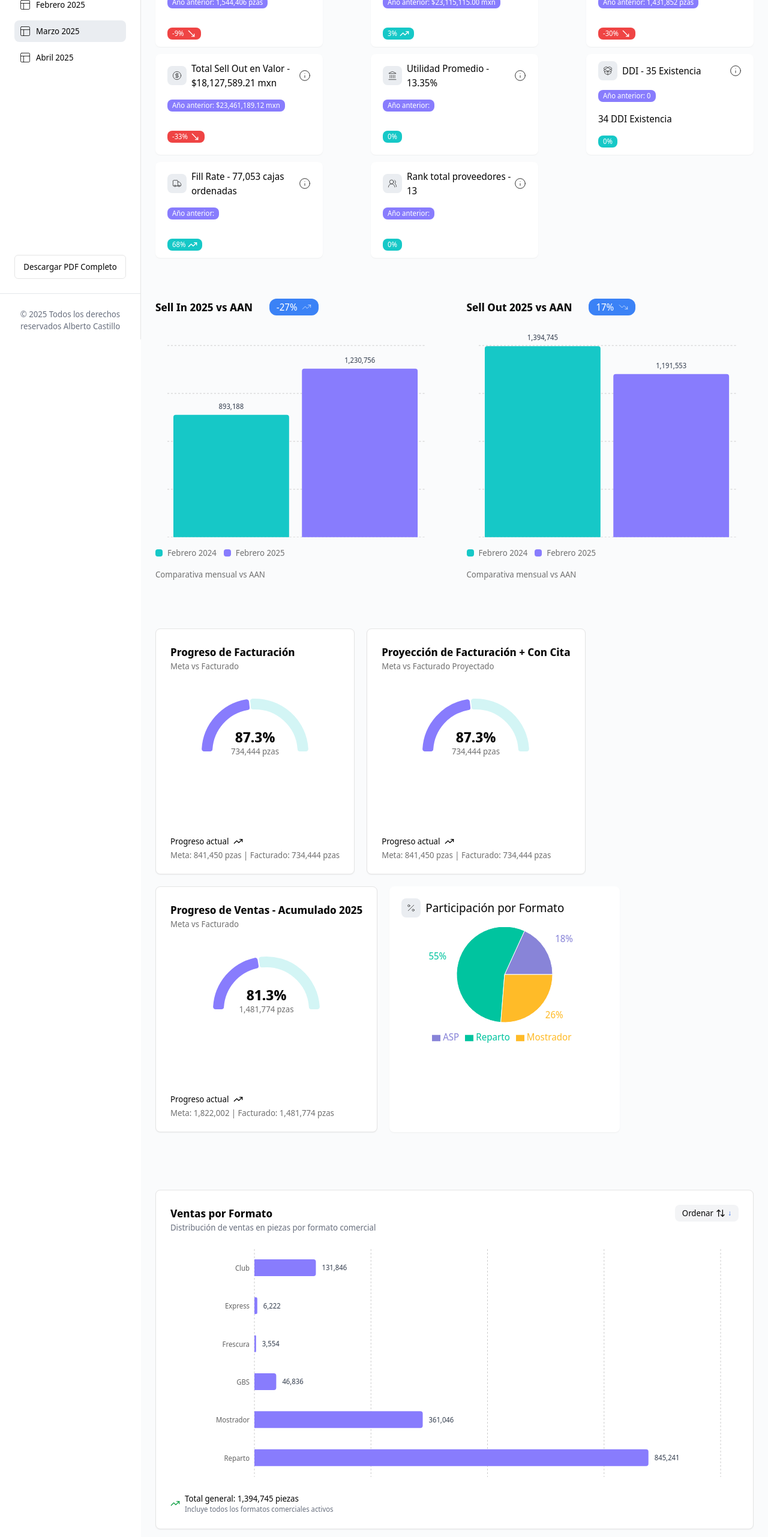
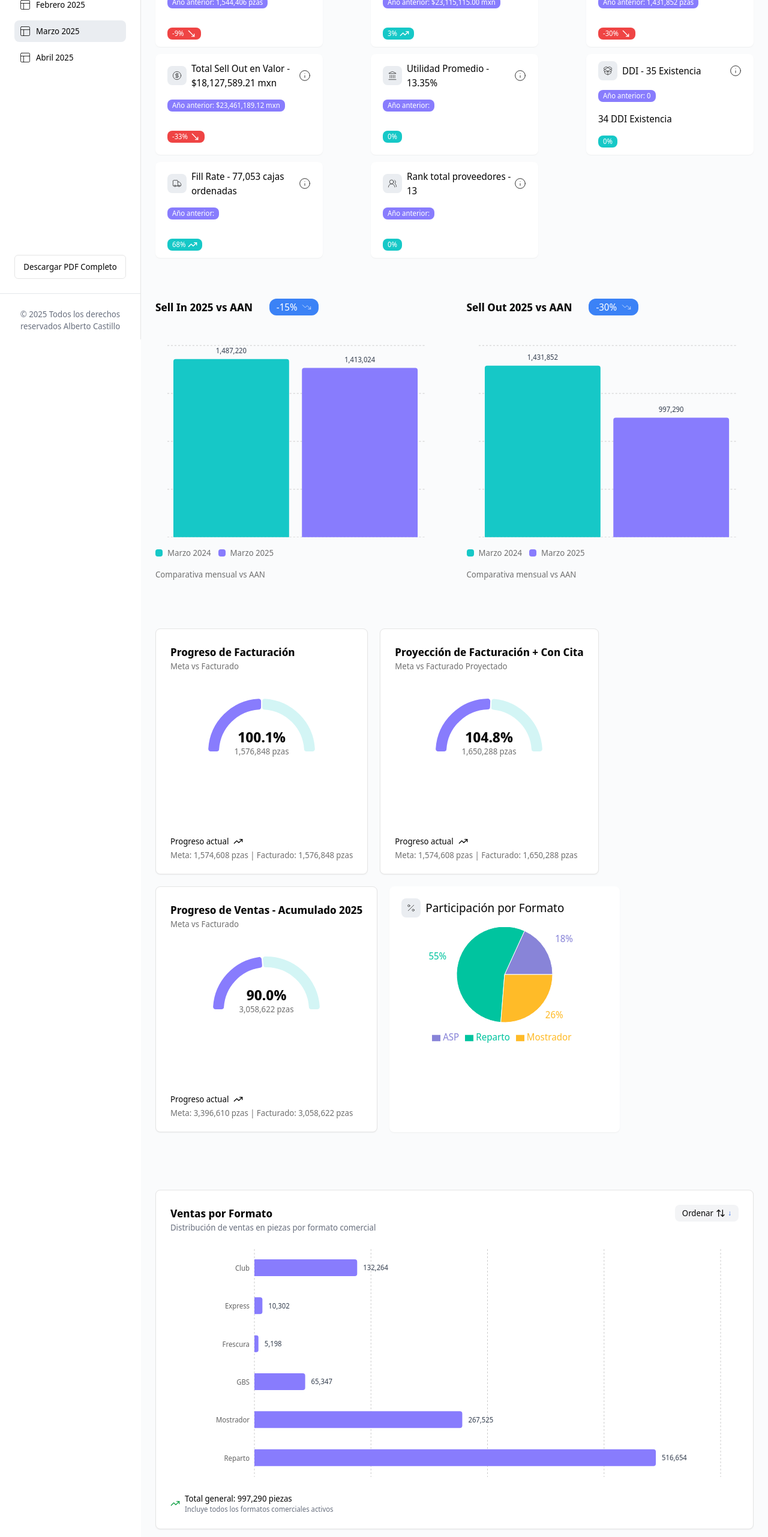
Before and after one commit to casferbeto/rdnrivera, a Next.js app: page /marzo in a window 1280 px wide. Shown: the part 234-2797 px from the top of the page at 60% size. Built offline with nearby package versions, Linux system fonts and the light colour scheme.

Commit message:
actualización page marzo

```diff
--- /dev/null
+++ b/app/(routes)/components/BarChartSellOut/BarChartSellOutMarzo.tsx
@@ -0,0 +1,110 @@
+'use client';
+
+import { TrendingDown, TrendingUp } from 'lucide-react';
+import {
+	Bar,
+	BarChart,
+	CartesianGrid,
+	XAxis,
+	YAxis,
+	ResponsiveContainer,
+	Tooltip,
+	LabelList,
+	Cell,
+} from 'recharts';
+
+// Datos corregidos con estructura consistente
+const data = [
+	{ periodo: 'Marzo 2024', ventaPzas: 1431852 },
+	{ periodo: 'Marzo 2025', ventaPzas: 997290 },
+];
+
+const COLORS = ['#16c8c7', '#887cfd'];
+
+export function BarChartSellOutMarzo() {
+	return (
+		<div className="mt-5">
+			{/* Encabezado */}
+			<div className="flex gap-x-5 mb-5">
+				<div className="flex items-center gap-2">
+					<div className="text-lg font-semibold">Sell Out 2025 vs AAN </div>
+					<div className="text-sm text-muted-foreground"></div>
+				</div>
+
+				<div className="flex items-center gap-2 px-3 text-md bg-blue-500 text-white rounded-xl w-fit">
+					-30%
+					<TrendingDown strokeWidth={1} className="h-4 w-4" />
+				</div>
+			</div>
+
+			{/* Gráfica */}
+			<div className="h-[350px]">
+				<ResponsiveContainer width="100%" height="100%">
+					<BarChart
+						data={data}
+						margin={{ top: 30, right: 30, left: 20, bottom: 0 }}
+					>
+						<CartesianGrid vertical={false} strokeDasharray="3 3" />
+
+						<Tooltip
+							content={({ active, payload }) => {
+								if (active && payload && payload.length) {
+									return (
+										<div className="bg-white p-3 rounded-lg shadow-xl border">
+											<p className="font-medium">
+												{payload[0].payload.periodo}
+											</p>
+											<p className="text-sm">
+												{new Intl.NumberFormat().format(
+													(payload[0].value as number) ?? 0,
+												)}{' '}
+												piezas
+											</p>
+										</div>
+									);
+								}
+								return null;
+							}}
+						/>
+						<Bar dataKey="ventaPzas" radius={[4, 4, 0, 0]} barSize={350}>
+							{data.map((entry, index) => (
+								<Cell
+									key={`cell-${index}`}
+									fill={COLORS[index % COLORS.length]}
+								/>
+							))}
+							<LabelList
+								dataKey="ventaPzas"
+								position="top"
+								formatter={(value: number) =>
+									new Intl.NumberFormat().format(value)
+								}
+								fill="#374151"
+								fontSize={12}
+								offset={10}
+							/>
+						</Bar>
+					</BarChart>
+				</ResponsiveContainer>
+			</div>
+
+			{/* Leyenda de colores */}
+			<div className="mt-4 flex flex-wrap gap-3 text-sm">
+				{data.map((item, index) => (
+					<div key={item.periodo} className="flex items-center gap-2">
+						<div
+							className="w-3 h-3 rounded-sm"
+							style={{ backgroundColor: COLORS[index] }}
+						/>
+						<span className="text-muted-foreground">{item.periodo}</span>
+					</div>
+				))}
+			</div>
+
+			{/* Pie */}
+			<div className="mt-4 text-sm text-muted-foreground">
+				Comparativa mensual vs AAN
+			</div>
+		</div>
+	);
+}
--- /dev/null
+++ b/app/(routes)/components/BarChartSellin/BarChartSellInMarzo.tsx
@@ -0,0 +1,110 @@
+'use client';
+
+import { TrendingDown, TrendingUp } from 'lucide-react';
+import {
+	Bar,
+	BarChart,
+	CartesianGrid,
+	XAxis,
+	YAxis,
+	ResponsiveContainer,
+	Tooltip,
+	LabelList,
+	Cell,
+} from 'recharts';
+
+// Datos corregidos con estructura consistente
+const data = [
+	{ periodo: 'Marzo 2024', ventaPzas: 1487220 },
+	{ periodo: 'Marzo	 2025', ventaPzas: 1413024 },
+];
+
+const COLORS = ['#16c8c7', '#887cfd'];
+
+export function BarChartSellInMarzo() {
+	return (
+		<div className="mt-5">
+			{/* Encabezado */}
+			<div className="flex gap-x-5 mb-5">
+				<div className="flex items-center gap-2">
+					<div className="text-lg font-semibold">Sell In 2025 vs AAN</div>
+					<div className="text-sm text-muted-foreground"> </div>
+				</div>
+
+				<div className="flex items-center gap-2 px-3 text-md bg-blue-500 text-white rounded-xl w-fit">
+					-15%
+					<TrendingDown strokeWidth={1} className="h-4 w-4" />
+				</div>
+			</div>
+
+			{/* Gráfica */}
+			<div className="h-[350px]">
+				<ResponsiveContainer width="100%" height="100%">
+					<BarChart
+						data={data}
+						margin={{ top: 30, right: 30, left: 20, bottom: 0 }}
+					>
+						<CartesianGrid vertical={false} strokeDasharray="3 3" />
+
+						<Tooltip
+							content={({ active, payload }) => {
+								if (active && payload && payload.length) {
+									return (
+										<div className="bg-white p-3 rounded-lg shadow-xl border">
+											<p className="font-medium">
+												{payload[0].payload.periodo}
+											</p>
+											<p className="text-sm">
+												{new Intl.NumberFormat().format(
+													(payload[0].value as number) ?? 0,
+												)}{' '}
+												piezas
+											</p>
+										</div>
+									);
+								}
+								return null;
+							}}
+						/>
+						<Bar dataKey="ventaPzas" radius={[4, 4, 0, 0]} barSize={350}>
+							{data.map((entry, index) => (
+								<Cell
+									key={`cell-${index}`}
+									fill={COLORS[index % COLORS.length]}
+								/>
+							))}
+							<LabelList
+								dataKey="ventaPzas"
+								position="top"
+								formatter={(value: number) =>
+									new Intl.NumberFormat().format(value)
+								}
+								fill="#374151"
+								fontSize={12}
+								offset={10}
+							/>
+						</Bar>
+					</BarChart>
+				</ResponsiveContainer>
+			</div>
+
+			{/* Leyenda de colores */}
+			<div className="mt-4 flex flex-wrap gap-3 text-sm">
+				{data.map((item, index) => (
+					<div key={item.periodo} className="flex items-center gap-2">
+						<div
+							className="w-3 h-3 rounded-sm"
+							style={{ backgroundColor: COLORS[index] }}
+						/>
+						<span className="text-muted-foreground">{item.periodo}</span>
+					</div>
+				))}
+			</div>
+
+			{/* Pie */}
+			<div className="mt-4 text-sm text-muted-foreground">
+				Comparativa mensual vs AAN
+			</div>
+		</div>
+	);
+}
--- a/app/(routes)/components/SalesRadialChart/SalesRadialChartAcumuladoMarzo.tsx
+++ b/app/(routes)/components/SalesRadialChart/SalesRadialChartAcumuladoMarzo.tsx
@@ -17,7 +17,7 @@ const salesDataEnero = [
 	},
 ];
 
-export function SalesRadialChartAcumuladoFebrero() {
+export function SalesRadialChartAcumuladoMarzo() {
 	const [isMounted, setIsMounted] = useState(false);
 	const {
 		goal,
--- a/app/(routes)/components/SalesRadialChart/SalesRadialChartMarzoProyectado.tsx
+++ b/app/(routes)/components/SalesRadialChart/SalesRadialChartMarzoProyectado.tsx
@@ -9,15 +9,15 @@ const salesDataEnero = [
 	{
 		month: 'Marzo',
 		goal: 1574608,
-		billed: 1576848,
+		billed: 1576848 + 73440,
 		billedWithAppointment: 73440,
 		formattedGoal: '1,574,608 pzas',
-		formattedBilled: '1,576,848 pzas',
+		formattedBilled: '1,650,288 pzas',
 		formattedBilledWithAppointment: '1,650,288 pzas',
 	},
 ];
 
-export function SalesRadialChartFebreroProyectado() {
+export function SalesRadialChartMarzoProyectado() {
 	const [isMounted, setIsMounted] = useState(false);
 	const {
 		goal,
--- /dev/null
+++ b/app/(routes)/components/VentasPorFormatoChart/VentasPorFormatoChartMarzo.tsx
@@ -0,0 +1,150 @@
+'use client';
+
+import { ArrowUpDown, TrendingUp } from 'lucide-react';
+import {
+	Bar,
+	BarChart,
+	CartesianGrid,
+	LabelList,
+	ResponsiveContainer,
+	Tooltip,
+	XAxis,
+	YAxis,
+} from 'recharts';
+import { useState } from 'react';
+
+const initialData = [
+	{ formato: 'Club', ventaPzas: 132264 },
+	{ formato: 'Express', ventaPzas: 10302 },
+	{ formato: 'Frescura', ventaPzas: 5198 },
+	{ formato: 'GBS', ventaPzas: 65347 },
+	{ formato: 'Mostrador', ventaPzas: 267525 },
+	{ formato: 'Reparto', ventaPzas: 516654 },
+];
+
+export function VentasPorFormatoChartMarzo() {
+	const [sortOrder, setSortOrder] = useState<'asc' | 'desc'>('desc');
+	const [chartData, setChartData] = useState(initialData);
+
+	const sortData = () => {
+		const sorted = [...initialData].sort((a, b) => {
+			return sortOrder === 'desc'
+				? b.ventaPzas - a.ventaPzas
+				: a.ventaPzas - b.ventaPzas;
+		});
+		setChartData(sorted);
+	};
+
+	const toggleSortOrder = () => {
+		const newOrder = sortOrder === 'desc' ? 'asc' : 'desc';
+		setSortOrder(newOrder);
+		sortData();
+	};
+
+	const totalVentas = initialData.reduce(
+		(acc, curr) => acc + curr.ventaPzas,
+		0,
+	);
+
+	return (
+		<div className="h-full p-6 bg-white rounded-lg border shadow-sm">
+			{/* Header */}
+			<div className="mb-4">
+				<div className="flex justify-between items-start">
+					<div>
+						<h3 className="text-lg font-semibold">Ventas por Formato</h3>
+						<p className="text-sm text-gray-500">
+							Distribución de ventas en piezas por formato comercial
+						</p>
+					</div>
+					<button
+						onClick={toggleSortOrder}
+						className="flex items-center gap-1 px-3 py-1 text-sm bg-gray-100 rounded-lg hover:bg-gray-200"
+					>
+						Ordenar
+						<ArrowUpDown className="h-4 w-4" />
+						<span
+							className={`text-xs ${
+								sortOrder === 'desc' ? 'text-blue-600' : 'text-gray-600'
+							}`}
+						>
+							{sortOrder === 'desc' ? '↓' : '↑'}
+						</span>
+					</button>
+				</div>
+			</div>
+
+			{/* Gráfico */}
+			<div className="h-[400px]">
+				<ResponsiveContainer width="100%" height="100%">
+					<BarChart
+						data={chartData}
+						layout="vertical"
+						margin={{ top: 10, right: 30, left: 20, bottom: 10 }}
+					>
+						<CartesianGrid horizontal={false} strokeDasharray="3 3" />
+						<YAxis
+							dataKey="formato"
+							type="category"
+							tickLine={false}
+							axisLine={false}
+							width={120}
+							tick={{ fontSize: 12 }}
+						/>
+						<XAxis dataKey="ventaPzas" type="number" hide />
+						<Tooltip
+							content={({ active, payload }) => {
+								if (active && payload && payload.length) {
+									return (
+										<div className="bg-white p-3 rounded-lg shadow-md border">
+											<p className="font-medium">
+												{payload[0].payload.formato}
+											</p>
+											<p className="text-sm">
+												{new Intl.NumberFormat().format(
+													payload[0].value as number, // Corrección aplicada aquí
+												)}{' '}
+												piezas
+											</p>
+										</div>
+									);
+								}
+								return null;
+							}}
+						/>
+						<Bar
+							dataKey="ventaPzas"
+							fill="#887cfd"
+							radius={[0, 4, 4, 0]}
+							barSize={28}
+						>
+							<LabelList
+								dataKey="ventaPzas"
+								position="right"
+								offset={10}
+								formatter={(value: number) =>
+									new Intl.NumberFormat().format(value)
+								}
+								className="fill-gray-700"
+								fontSize={12}
+							/>
+						</Bar>
+					</BarChart>
+				</ResponsiveContainer>
+			</div>
+
+			{/* Pie */}
+			<div className="mt-4 flex items-center gap-2 text-sm">
+				<TrendingUp className="h-4 w-4 text-green-600" />
+				<div>
+					<p className="font-medium">
+						Total general: {new Intl.NumberFormat().format(totalVentas)} piezas
+					</p>
+					<p className="text-xs text-gray-500">
+						Incluye todos los formatos comerciales activos
+					</p>
+				</div>
+			</div>
+		</div>
+	);
+}
--- a/app/(routes)/marzo/page.tsx
+++ b/app/(routes)/marzo/page.tsx
@@ -24,13 +24,12 @@ import { ListIntegrations } from '../components/ListIntegrations';
 import { Average } from 'next/font/google';
 import { Sellout } from '../components/Sellout';
 import { Partformat } from '../components/Partformat/Partformat';
-
-import { BarChartSellInFebrero } from '../components/BarChartSellin/BarChartSellInFebrero';
-import { BarChartSellOutFebrero } from '../components/BarChartSellOut/BarChartSellOutFebrero';
-import { SalesRadialChartFebrero } from '../components/SalesRadialChart/SalesRadialChartFebrero';
-import { SalesRadialChartFebreroProyectado } from '../components/SalesRadialChart/SalesRadialChartFebreroProyectado';
-import { VentasPorFormatoChartFebrero } from '../components/VentasPorFormatoChart/VentasPorFormatoChartFebrero';
-import { SalesRadialChartAcumuladoFebrero } from '../components/SalesRadialChart/SalesRadialChartAcumuladoFebrero';
+import { VentasPorFormatoChartMarzo } from '../components/VentasPorFormatoChart/VentasPorFormatoChartMarzo';
+import { SalesRadialChartMarzo } from '../components/SalesRadialChart/SalesRadialChartMarzo';
+import { SalesRadialChartMarzoProyectado } from '../components/SalesRadialChart/SalesRadialChartMarzoProyectado';
+import { SalesRadialChartAcumuladoMarzo } from '../components/SalesRadialChart/SalesRadialChartAcumuladoMarzo';
+import { BarChartSellInMarzo } from '../components/BarChartSellin/BarChartSellInMarzo';
+import { BarChartSellOutMarzo } from '../components/BarChartSellOut/BarChartSellOutMarzo';
 
 const dataCardSummary = [
 	{
@@ -133,17 +132,17 @@ export default function Home() {
 			</div>
 			<div className="grid grid-cols-1 xl:grid-cols-2 gap-4 xl:gap-10 mt-12 md:mb-10">
 				<div className="w-full h-full">
-					<BarChartSellInFebrero />
+					<BarChartSellInMarzo />
 				</div>
 				<div className="w-full h-full">
-					<BarChartSellOutFebrero />
+					<BarChartSellOutMarzo />
 				</div>
 			</div>
 
 			<div className="flex flex-col xl:flex-row flex-wrap gap-4 md:gap-5 mt-20 md:mb-10 w-full">
-				<SalesRadialChartFebrero />
-				<SalesRadialChartFebreroProyectado />
-				<SalesRadialChartAcumuladoFebrero />
+				<SalesRadialChartMarzo />
+				<SalesRadialChartMarzoProyectado />
+				<SalesRadialChartAcumuladoMarzo />
 				<Partformat />
 			</div>
 
@@ -152,7 +151,7 @@ export default function Home() {
 			</div>
 
 			<div className="grid md:gap-x-10 mt-12">
-				<VentasPorFormatoChartFebrero />
+				<VentasPorFormatoChartMarzo />
 			</div>
 		</div>
 	);
--- a/app/(routes)/page.tsx
+++ b/app/(routes)/page.tsx
@@ -96,7 +96,7 @@ export default function Home() {
 	return (
 		<div>
 			<h2 className="text-2xl mb-4">Acumulado 2025</h2>
-			<div className="grid grid-cols-1 md:grid-cols-2 lg:grid-cols-3 gap-3 lg:gap-x-20">
+			<div className="grid grid-cols-1 md:grid-cols-2 lg:grid-cols-4 gap-3 lg:gap-x-20">
 				{dataCardSummary.map(
 					({
 						icon,
```
